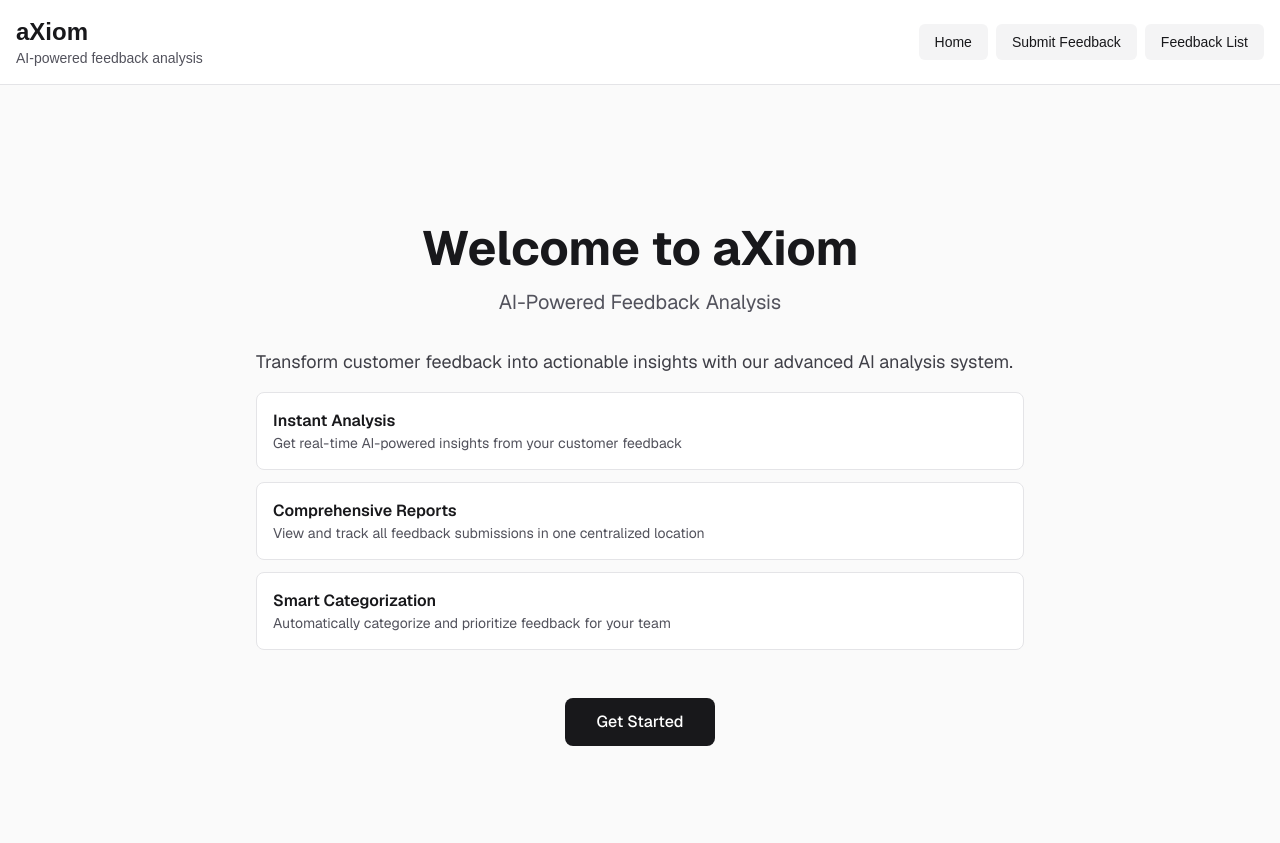
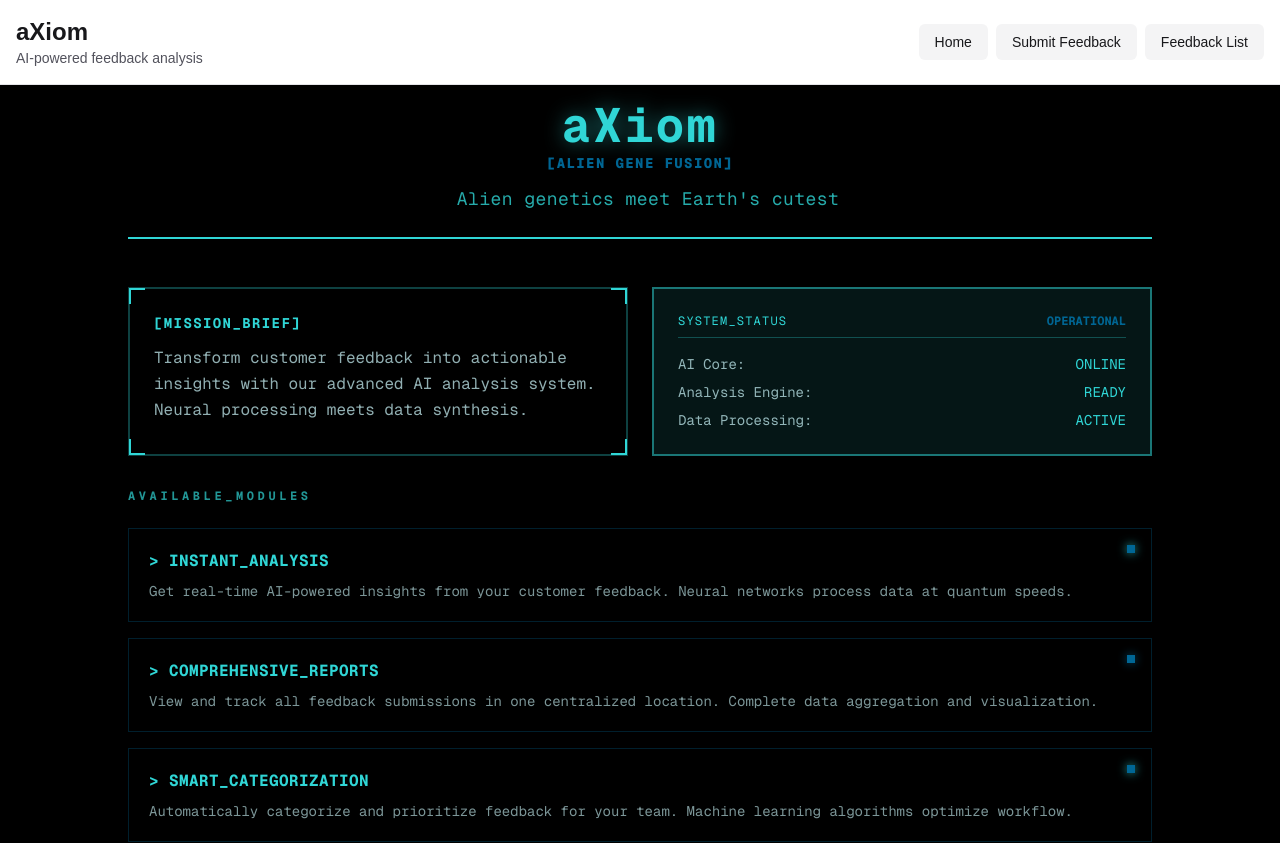
Before and after one commit to Handale1808/aXiom, a Next.js app: page / in a window 1280 px wide. Shown: the top 843 px of the page. Built offline with nearby package versions, Linux system fonts and the light colour scheme.

Commit message:
home page

```diff
--- a/app/page.tsx
+++ b/app/page.tsx
@@ -4,58 +4,130 @@ import Link from "next/link";
 
 export default function Home() {
   return (
-    <div className="flex min-h-screen items-center justify-center bg-zinc-50 p-4 font-sans dark:bg-black">
-      <div className="w-full max-w-3xl space-y-8 text-center">
-        <div className="space-y-4">
-          <h1 className="text-5xl font-bold text-zinc-900 dark:text-white">
-            Welcome to aXiom
-          </h1>
-          <p className="text-xl text-zinc-600 dark:text-zinc-400">
-            AI-Powered Feedback Analysis
+    <div className="relative min-h-screen bg-black p-4 font-mono">
+      <div className="relative mx-auto max-w-5xl">
+        {/* Header with logo */}
+        <div className="mb-12 border-b-2 border-[#30D6D6] pb-6">
+          <div className="flex items-center justify-center gap-4 mb-3">
+            <div className="text-center">
+              <h1 className="text-5xl font-bold tracking-wider text-[#30D6D6] drop-shadow-[0_0_10px_rgba(48,214,214,0.5)]">
+                aXiom
+              </h1>
+              <p className="text-sm tracking-widest font-extrabold text-[#006694] mt-1">
+                [ALIEN GENE FUSION]
+              </p>
+            </div>
+          </div>
+          <p className="text-lg text-[#30D6D6]/80 tracking-wide pl-4 text-center">
+            Alien genetics meet Earth's cutest
           </p>
         </div>
 
-        <div className="space-y-4 text-left">
-          <p className="text-lg text-zinc-700 dark:text-zinc-300">
-            Transform customer feedback into actionable insights with our advanced AI analysis system.
-          </p>
+        {/* Main content grid */}
+        <div className="grid gap-6 mb-8 md:grid-cols-2">
+          {/* Mission brief */}
+          <div className="relative border-2 border-[#30D6D6]/30 bg-black/50 p-6 backdrop-blur-sm">
+            <div className="absolute -left-px -top-px h-4 w-4 border-l-2 border-t-2 border-[#30D6D6]" />
+            <div className="absolute -right-px -top-px h-4 w-4 border-r-2 border-t-2 border-[#30D6D6]" />
+            <div className="absolute -bottom-px -left-px h-4 w-4 border-b-2 border-l-2 border-[#30D6D6]" />
+            <div className="absolute -bottom-px -right-px h-4 w-4 border-b-2 border-r-2 border-[#30D6D6]" />
 
-          <div className="space-y-3">
-            <div className="rounded-lg border border-zinc-200 bg-white p-4 dark:border-zinc-800 dark:bg-zinc-900">
-              <h3 className="font-semibold text-zinc-900 dark:text-white">
-                Instant Analysis
-              </h3>
-              <p className="text-sm text-zinc-600 dark:text-zinc-400">
-                Get real-time AI-powered insights from your customer feedback
-              </p>
+            <h3 className="mb-3 text-sm font-bold tracking-widest text-[#30D6D6]">
+              [MISSION_BRIEF]
+            </h3>
+            <p className="text-cyan-100/70 leading-relaxed">
+              Transform customer feedback into actionable insights with our
+              advanced AI analysis system. Neural processing meets data
+              synthesis.
+            </p>
+          </div>
+
+          {/* Status display */}
+          <div className="relative border-2 border-[#30D6D6]/50 bg-[#30D6D6]/10 p-6">
+            <div className="mb-4 flex items-center justify-between border-b border-[#30D6D6]/30 pb-2">
+              <span className="text-xs tracking-widest text-[#30D6D6]">
+                SYSTEM_STATUS
+              </span>
+              <span className="text-xs text-[#006694] font-bold">
+                OPERATIONAL
+              </span>
             </div>
-
-            <div className="rounded-lg border border-zinc-200 bg-white p-4 dark:border-zinc-800 dark:bg-zinc-900">
-              <h3 className="font-semibold text-zinc-900 dark:text-white">
-                Comprehensive Reports
-              </h3>
-              <p className="text-sm text-zinc-600 dark:text-zinc-400">
-                View and track all feedback submissions in one centralized location
-              </p>
-            </div>
-
-            <div className="rounded-lg border border-zinc-200 bg-white p-4 dark:border-zinc-800 dark:bg-zinc-900">
-              <h3 className="font-semibold text-zinc-900 dark:text-white">
-                Smart Categorization
-              </h3>
-              <p className="text-sm text-zinc-600 dark:text-zinc-400">
-                Automatically categorize and prioritize feedback for your team
-              </p>
+            <div className="space-y-2 text-sm">
+              <div className="flex justify-between text-cyan-100/70">
+                <span>AI Core:</span>
+                <span className="text-[#30D6D6]">ONLINE</span>
+              </div>
+              <div className="flex justify-between text-cyan-100/70">
+                <span>Analysis Engine:</span>
+                <span className="text-[#30D6D6]">READY</span>
+              </div>
+              <div className="flex justify-between text-cyan-100/70">
+                <span>Data Processing:</span>
+                <span className="text-[#30D6D6]">ACTIVE</span>
+              </div>
             </div>
           </div>
         </div>
 
-        <div className="pt-4">
+        {/* Feature modules */}
+        <div className="mb-8 space-y-4">
+          <h2 className="mb-6 text-xs font-bold tracking-[0.3em] text-[#30D6D6]/70">
+            AVAILABLE_MODULES
+          </h2>
+
+          <div className="group relative border border-[#006694]/30 bg-black/30 p-5 transition-all">
+            <div className="absolute right-4 top-4 h-2 w-2 bg-[#006694] shadow-[0_0_10px_rgba(48,214,214,0.8)]" />
+            <h3 className="mb-2 font-bold tracking-wide text-[#30D6D6]">
+              {">"} INSTANT_ANALYSIS
+            </h3>
+            <p className="text-sm text-cyan-100/60">
+              Get real-time AI-powered insights from your customer feedback.
+              Neural networks process data at quantum speeds.
+            </p>
+          </div>
+
+          <div className="group relative border border-[#006694]/30 bg-black/30 p-5 transition-all">
+            <div className="absolute right-4 top-4 h-2 w-2 bg-[#006694] shadow-[0_0_10px_rgba(0,102,148,0.8)]" />
+            <h3 className="mb-2 font-bold tracking-wide text-[#30D6D6]">
+              {">"} COMPREHENSIVE_REPORTS
+            </h3>
+            <p className="text-sm text-cyan-100/60">
+              View and track all feedback submissions in one centralized
+              location. Complete data aggregation and visualization.
+            </p>
+          </div>
+
+          <div className="group relative border border-[#006694]/30 bg-black/30 p-5 transition-all">
+            <div className="absolute right-4 top-4 h-2 w-2 bg-[#006694] shadow-[0_0_10px_rgba(48,214,214,0.8)]" />
+            <h3 className="mb-2 font-bold tracking-wide text-[#30D6D6]">
+              {">"} SMART_CATEGORIZATION
+            </h3>
+            <p className="text-sm text-cyan-100/60">
+              Automatically categorize and prioritize feedback for your team.
+              Machine learning algorithms optimize workflow.
+            </p>
+          </div>
+        </div>
+
+        {/* CTA */}
+        <div className="relative border-2 border-[#30D6D6] bg-[#30D6D6]/5 p-8 text-center">
+          <div className="absolute left-0 top-0 h-full w-1 bg-gradient-to-b from-transparent via-[#30D6D6] to-transparent" />
+          <div className="absolute right-0 top-0 h-full w-1 bg-gradient-to-b from-transparent via-[#30D6D6] to-transparent" />
+
+          <p className="mb-4 text-xs tracking-[0.3em] text-[#30D6D6]/70">
+            INITIALIZE_SEQUENCE
+          </p>
           <Link href="/submit">
-            <button className="rounded-lg bg-zinc-900 px-8 py-3 text-base font-medium text-white transition-colors hover:bg-zinc-800 dark:bg-white dark:text-black dark:hover:bg-zinc-200">
-              Get Started
+            <button className="relative overflow-hidden border-2 border-[#30D6D6] bg-black px-12 py-4 font-bold tracking-widest text-[#30D6D6] transition-all hover:bg-[#30D6D6] hover:text-black hover:shadow-[0_0_20px_rgba(48,214,214,0.5)]">
+              <span className="relative z-10">BEGIN_ANALYSIS</span>
+              <div className="absolute inset-0 -translate-x-full bg-[#30D6D6] transition-transform duration-300 group-hover:translate-x-0" />
             </button>
           </Link>
+        </div>
+
+        {/* Footer code */}
+        <div className="mt-8 border-t border-[#30D6D6]/20 pt-4 text-center text-xs text-[#30D6D6]/40 tracking-wider">
+          AXIOM_v2.847 | NEURAL_NET_ACTIVE | FEEDBACK_LOOP_ONLINE
         </div>
       </div>
     </div>
```
Also changed, not shown: public/Logo.png (added).
